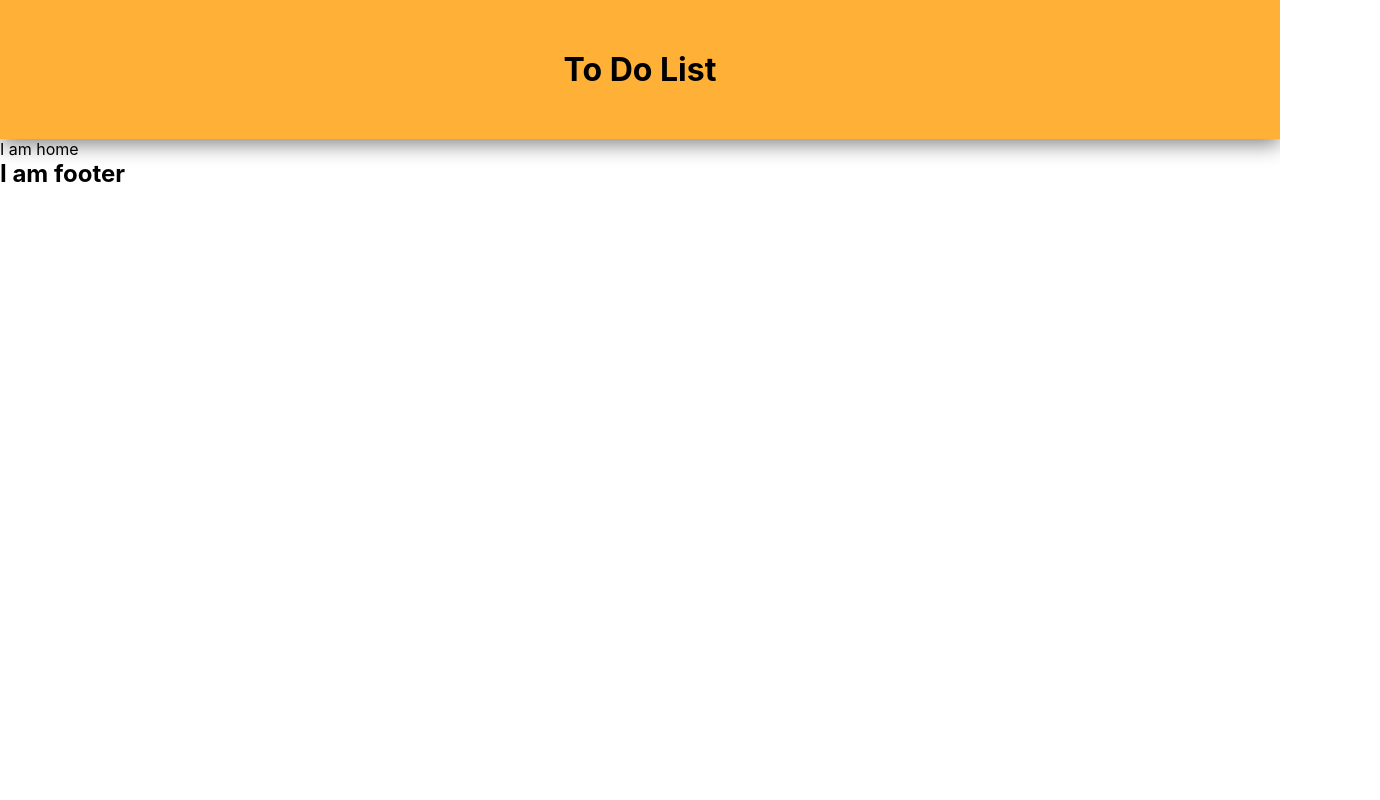
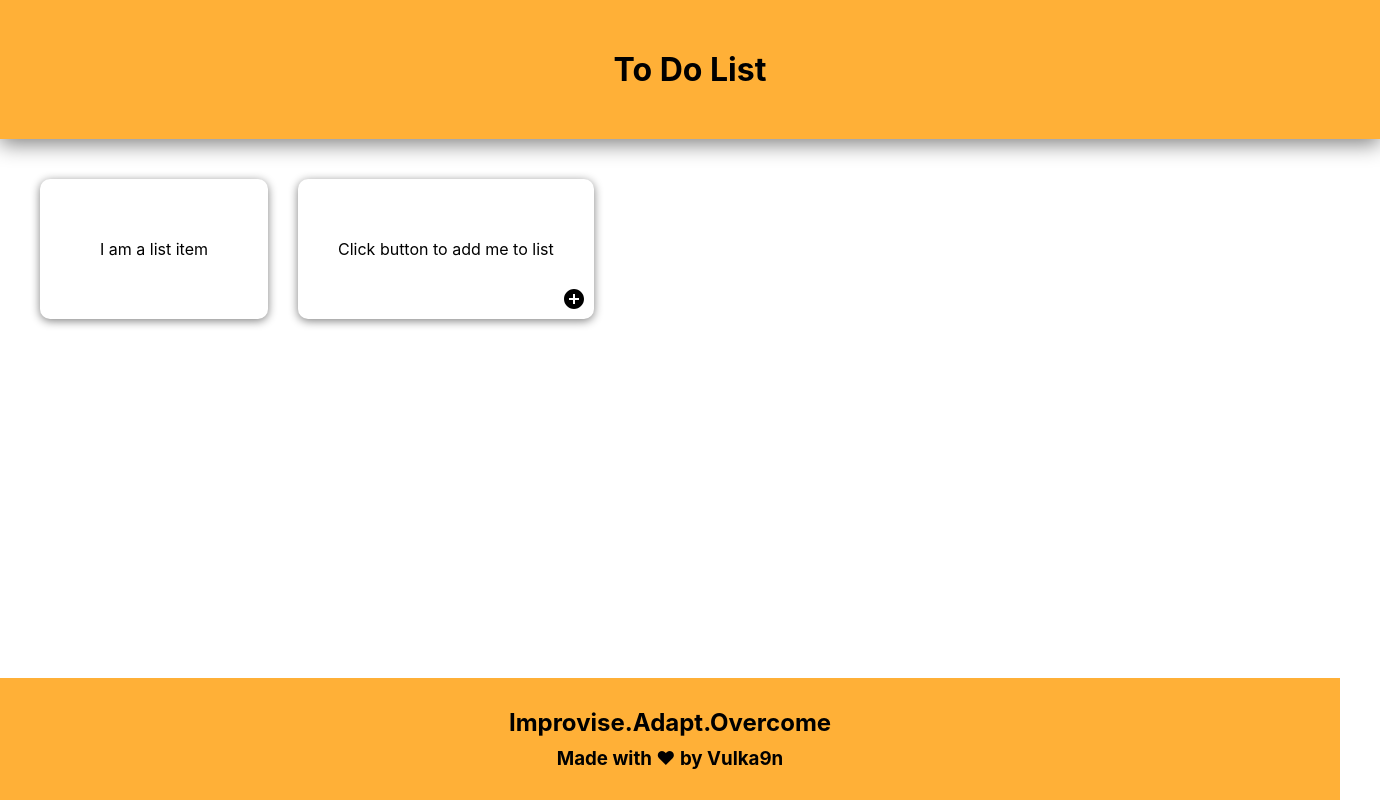
Before and after one commit to SupratimNayek18/todolist, a React (Create React App) app: page / in a window 1280 px wide. Shown: the whole page, 1380 px wide, since content can reach past the window. Built offline with nearby package versions, Linux system fonts and the light colour scheme.

Commit message:
Added List Items and Add icon

```diff
--- a/src/App.js
+++ b/src/App.js
@@ -1,4 +1,3 @@
-import logo from "./logo.svg";
 import "./App.css";
 import Header from "./Header";
 import Home from "./Home";
--- a/src/Footer.js
+++ b/src/Footer.js
@@ -4,13 +4,29 @@ import styled from "styled-components";
 function Footer() {
   return (
     <Container>
-      <TextContainer>I am footer</TextContainer>
+      <LineOne>Improvise.Adapt.Overcome</LineOne>
+      <LineTwo>Made with ❤ by Vulka9n</LineTwo>
     </Container>
   );
 }
 
 export default Footer;
 
-const Container = styled.div``;
+const Container = styled.div`
+  width: 100%;
+  position: absolute;
+  bottom: 0;
+  padding: 30px;
+  display: flex;
+  justify-content: center;
+  align-items: center;
+  background-color: #ffb037;
+  display: flex;
+  flex-direction: column;
+`;
 
-const TextContainer = styled.h2``;
+const LineOne = styled.h2``;
+
+const LineTwo = styled.h3`
+  margin-top: 10px;
+`;
--- a/src/Header.js
+++ b/src/Header.js
@@ -12,6 +12,7 @@ function Header() {
 export default Header;
 
 const Container = styled.div`
+  width: 100%;
   display: flex;
   justify-content: center;
   align-items: center;
--- a/src/Home.js
+++ b/src/Home.js
@@ -1,8 +1,13 @@
 import React from "react";
 import styled from "styled-components";
+import ListItems from "./ListItems";
 
 function Home() {
-  return <Container>I am home</Container>;
+  return (
+    <Container>
+      <ListItems />
+    </Container>
+  );
 }
 
 export default Home;
--- /dev/null
+++ b/src/ListItem.js
@@ -0,0 +1,15 @@
+import React from "react";
+import styled from "styled-components";
+
+function ListItem() {
+  return <Container>I am a list item</Container>;
+}
+
+export default ListItem;
+
+const Container = styled.div`
+  padding: 60px;
+  margin-right: 30px;
+  box-shadow: 0 2px 10px grey;
+  border-radius: 10px;
+`;
--- /dev/null
+++ b/src/ListItemAdd.js
@@ -0,0 +1,36 @@
+import React from "react";
+import styled from "styled-components";
+import AddCircleIcon from "@material-ui/icons/AddCircle";
+
+function ListItemAdd() {
+  return (
+    <Container>
+      <AddContentContainer>Click button to add me to list</AddContentContainer>
+      <ButtonContainer>
+        <AddCircleIcon />
+      </ButtonContainer>
+    </Container>
+  );
+}
+
+export default ListItemAdd;
+
+const Container = styled.div`
+  position: relative;
+  padding: 40px;
+  box-shadow: 0 2px 10px grey;
+  border-radius: 10px;
+  display: flex;
+  flex-direction: column;
+  justify-content: space-around;
+`;
+
+const AddContentContainer = styled.div``;
+
+const ButtonContainer = styled.div`
+  display: flex;
+  justify-content: flex-end;
+  position: absolute;
+  bottom: 8px;
+  right: 8px;
+`;
--- /dev/null
+++ b/src/ListItems.js
@@ -0,0 +1,21 @@
+import React from "react";
+import styled from "styled-components";
+import ListItem from "./ListItem";
+import ListItemAdd from "./ListItemAdd";
+
+function ListItems() {
+  return (
+    <Container>
+      <ListItem />
+      <ListItemAdd />
+    </Container>
+  );
+}
+
+export default ListItems;
+
+const Container = styled.div`
+  display: flex;
+  margin: 40px;
+  justify-content: start;
+`;
```
